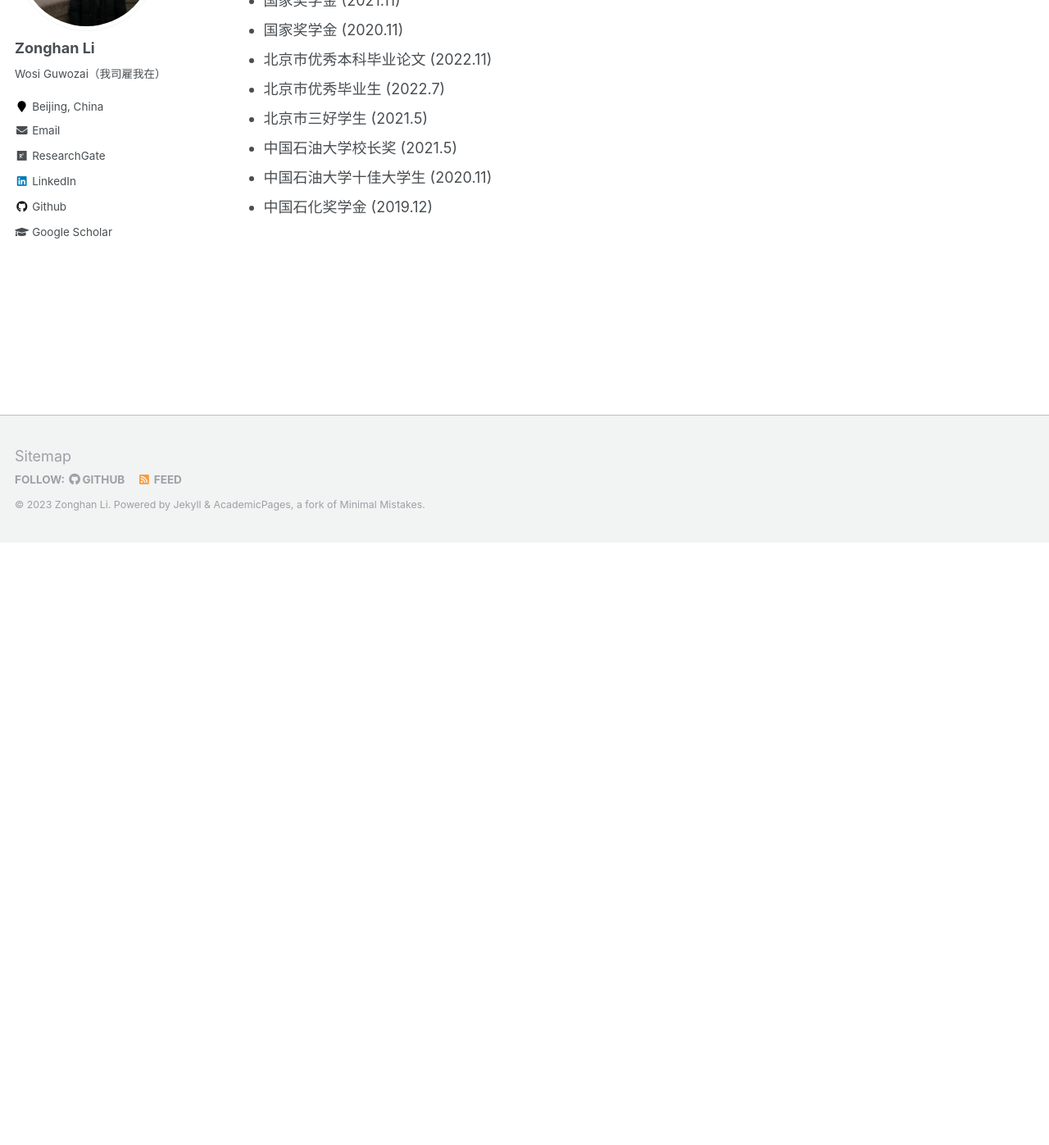
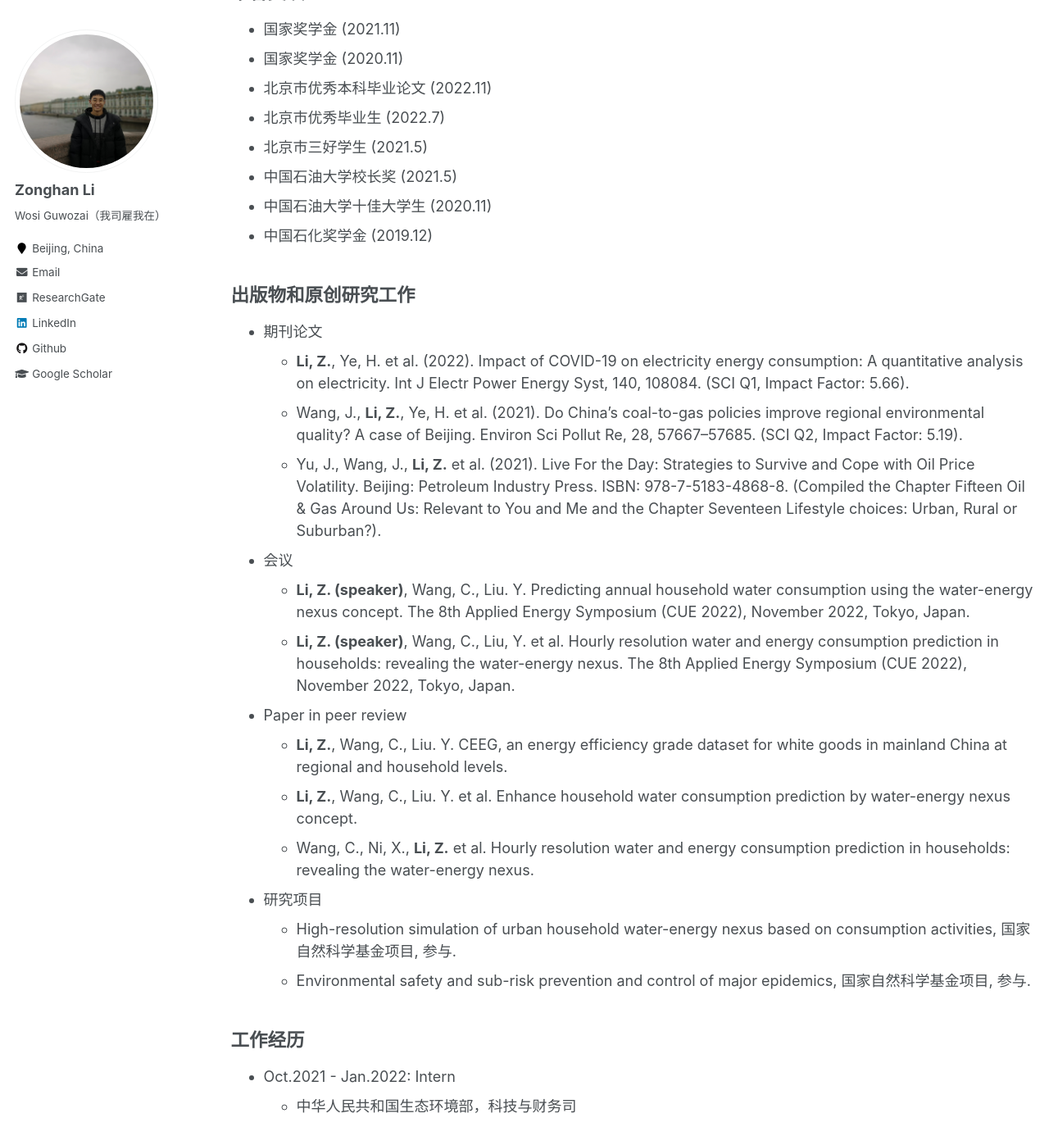
Before and after one commit to lzh3278/lzh.github.io, a Jekyll site: the page built from _pages/cv-chn.md, in a window 1280 px wide and 1400 px high, scrolled down 738 px. Shown: the top 1397 px of the window at 82% size. Built offline with Jekyll 4.4.1, drawn with Linux system fonts in a browser that asks for light colours.

Commit message:
Update cv-chn.md

```diff
--- a/_pages/cv-chn.md
+++ b/_pages/cv-chn.md
@@ -11,7 +11,7 @@ redirect_from:
 *中文页面正在维护*
 
 教育经历
-======
+------
 **清华大学工学硕士，环境规划与管理，2022-至今**
 * 总体GPA：3.93/4.00；除思政课外GPA：4.00/4.00
 * 核心课程：环境系统建模理论与复杂模型（上课中），环境经济（上课中），社会计算（上课中），高级统计学（A），生态数据分析（A），结构方程模型应用（A），能源经济学与政策（A）
@@ -23,7 +23,7 @@ redirect_from:
 
 
 荣誉奖项
-======
+------
 * 国家奖学金 (2021.11)
 * 国家奖学金 (2020.11)
 * 北京市优秀本科毕业论文 (2022.11)
@@ -32,3 +32,25 @@ redirect_from:
 * 中国石油大学校长奖 (2021.5)
 * 中国石油大学十佳大学生 (2020.11)
 * 中国石化奖学金 (2019.12)
+
+出版物和原创研究工作
+------
+* 期刊论文
+    * **Li, Z.**, Ye, H. et al. (2022). Impact of COVID-19 on electricity energy consumption: A quantitative analysis on electricity. Int J Electr Power Energy Syst, 140, 108084. (SCI Q1, Impact Factor: 5.66).
+    * Wang, J., **Li, Z.**, Ye, H. et al. (2021). Do China’s coal-to-gas policies improve regional environmental quality? A case of Beijing. Environ Sci Pollut Re, 28, 57667–57685. (SCI Q2, Impact Factor: 5.19).
+    * Yu, J., Wang, J., **Li, Z.** et al. (2021). Live For the Day: Strategies to Survive and Cope with Oil Price Volatility. Beijing: Petroleum Industry Press. ISBN: 978-7-5183-4868-8. (Compiled the Chapter Fifteen Oil & Gas Around Us: Relevant to You and Me and the Chapter Seventeen Lifestyle choices: Urban, Rural or Suburban?).
+* 会议
+    * **Li, Z. (speaker)**, Wang, C., Liu. Y. Predicting annual household water consumption using the water-energy nexus concept. The 8th Applied Energy Symposium (CUE 2022), November 2022, Tokyo, Japan.
+    * **Li, Z. (speaker)**, Wang, C., Liu, Y. et al. Hourly resolution water and energy consumption prediction in households: revealing the water-energy nexus. The 8th Applied Energy Symposium (CUE 2022), November 2022, Tokyo, Japan.
+* Paper in peer review
+    * **Li, Z.**, Wang, C., Liu. Y. CEEG, an energy efficiency grade dataset for white goods in mainland China at regional and household levels.
+    * **Li, Z.**, Wang, C., Liu. Y. et al. Enhance household water consumption prediction by water-energy nexus concept.
+    * Wang, C., Ni, X., **Li, Z.** et al. Hourly resolution water and energy consumption prediction in households: revealing the water-energy nexus.
+* 研究项目
+    * High-resolution simulation of urban household water-energy nexus based on consumption activities, 国家自然科学基金项目, 参与.
+    * Environmental safety and sub-risk prevention and control of major epidemics, 国家自然科学基金项目, 参与.
+
+工作经历
+------
+* Oct.2021 - Jan.2022: Intern
+  * 中华人民共和国生态环境部，科技与财务司
```
